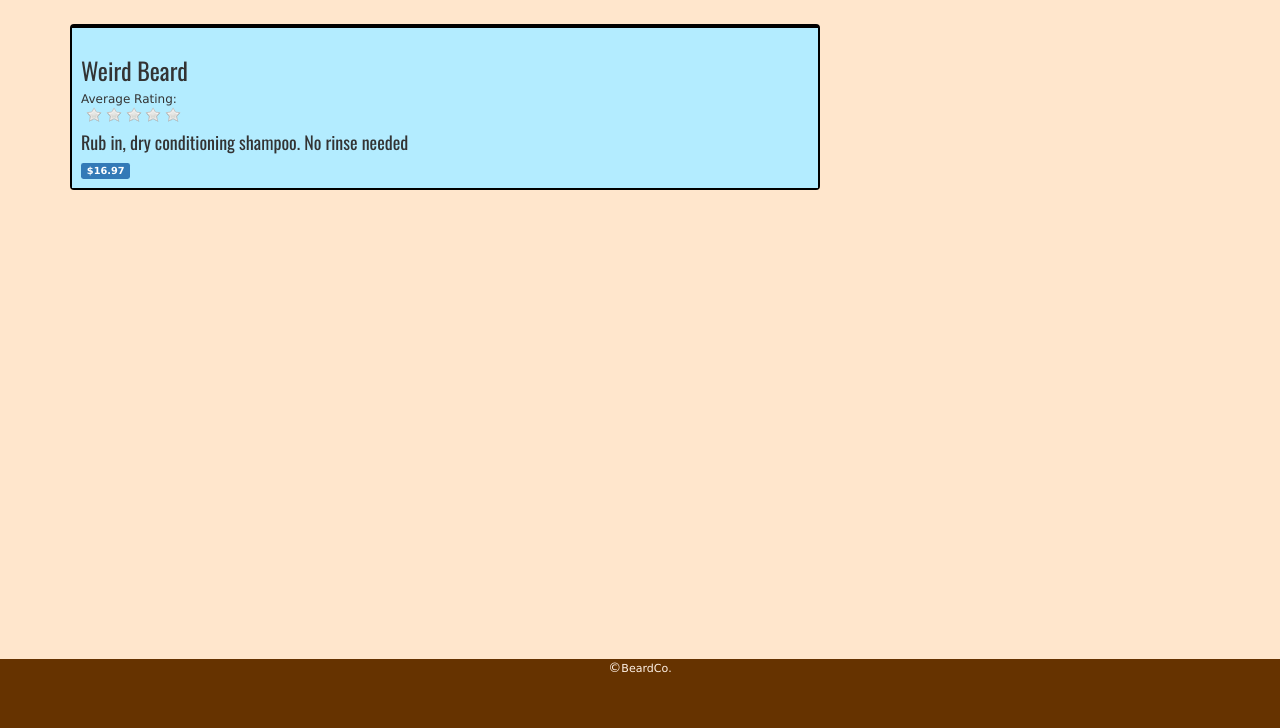
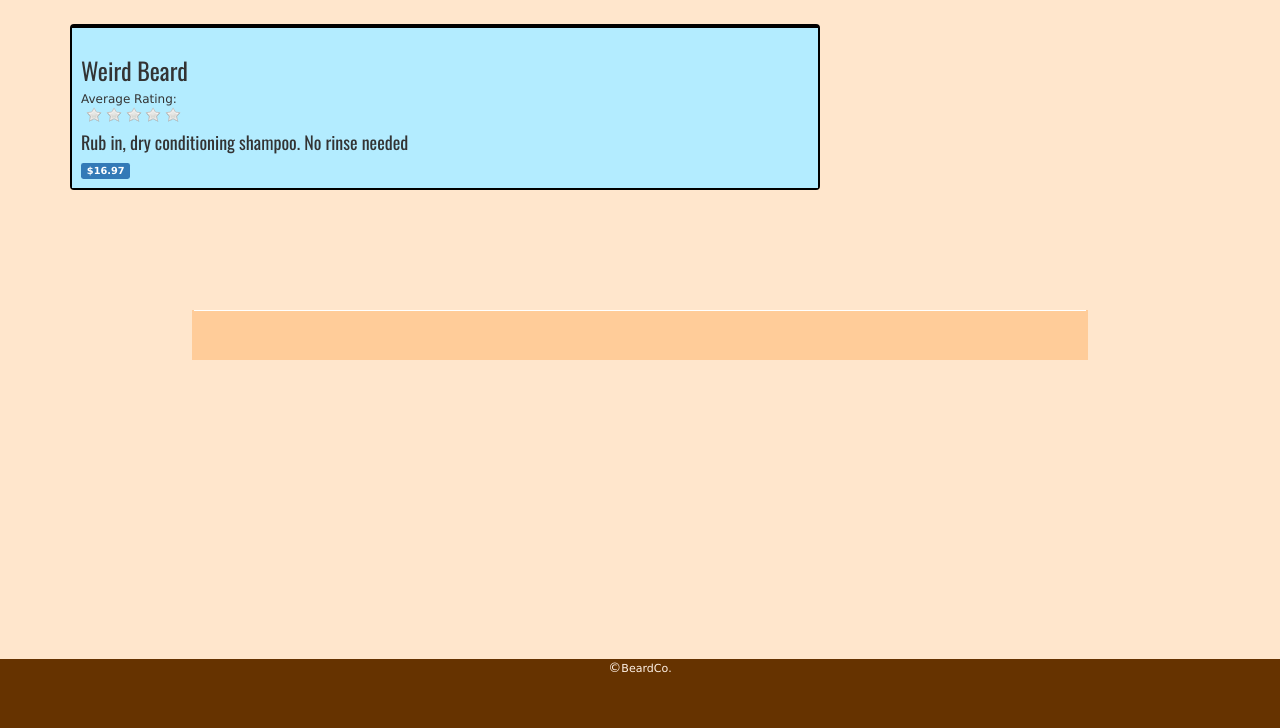
Before and after one commit to b-random/store_app, a Rails app: page /products/1 in a window 1280 px wide. Shown: the part 71-799 px from the top of the page. Run offline with Rails 7, Linux system fonts and the light colour scheme; data comes from the database, SQL or seed files in the repository; data that the repository does not hold is empty; style sheets or scripts are compiled from the project's sources; some libraries are stand-ins or nearby versions.

Commit message:
pagination styles

```diff
--- a/app/assets/stylesheets/products.scss
+++ b/app/assets/stylesheets/products.scss
@@ -35,6 +35,18 @@
 
 .comments-row {
   margin-left: 20px;
+}
+
+.comments-pagination {
+	border-top: 1px solid #fff;
+	margin-left: -18px;
+	height: 50px;
+	margin-right: 17px;
+}
+
+.pagination {
+	margin: 5px 5px;
+	float: right;
 }
 
 .index-title h1 {
```
Also changed, not shown: app/views/products/show.html.erb (+4 -4 lines).
